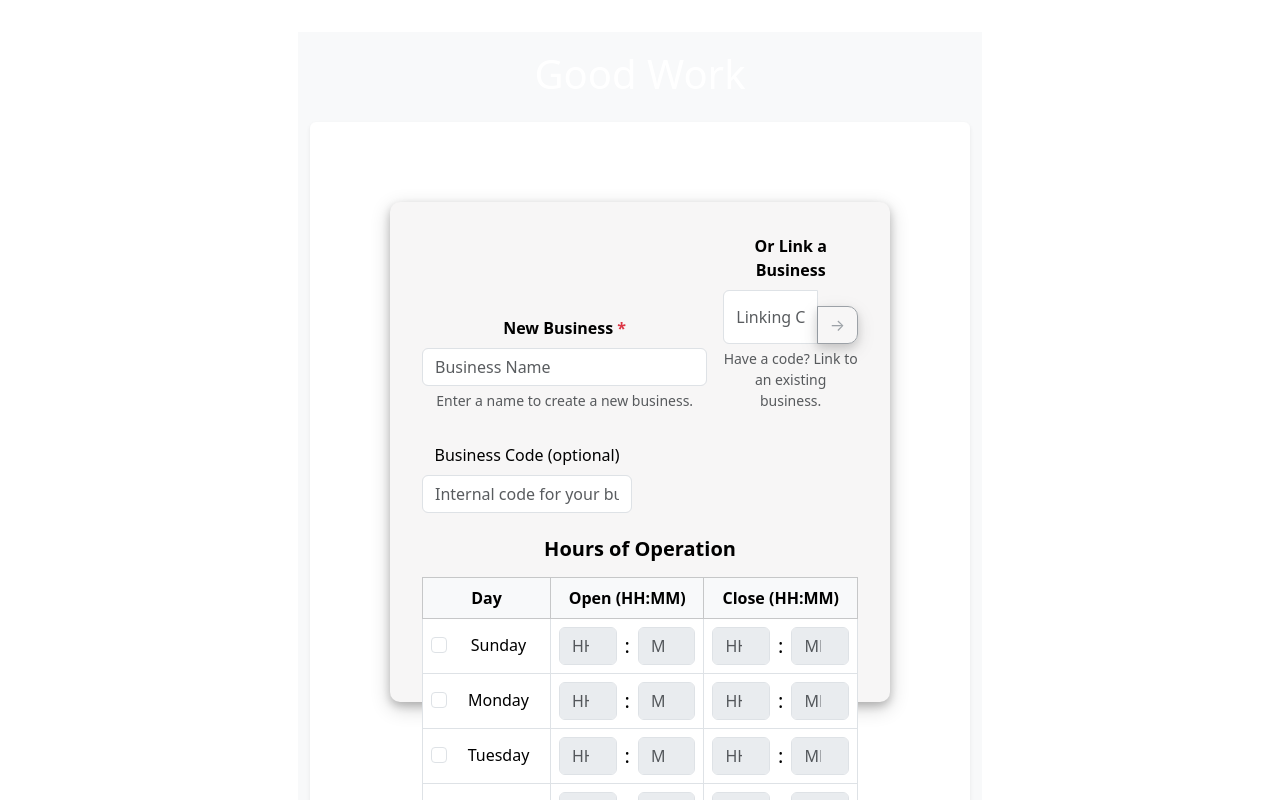
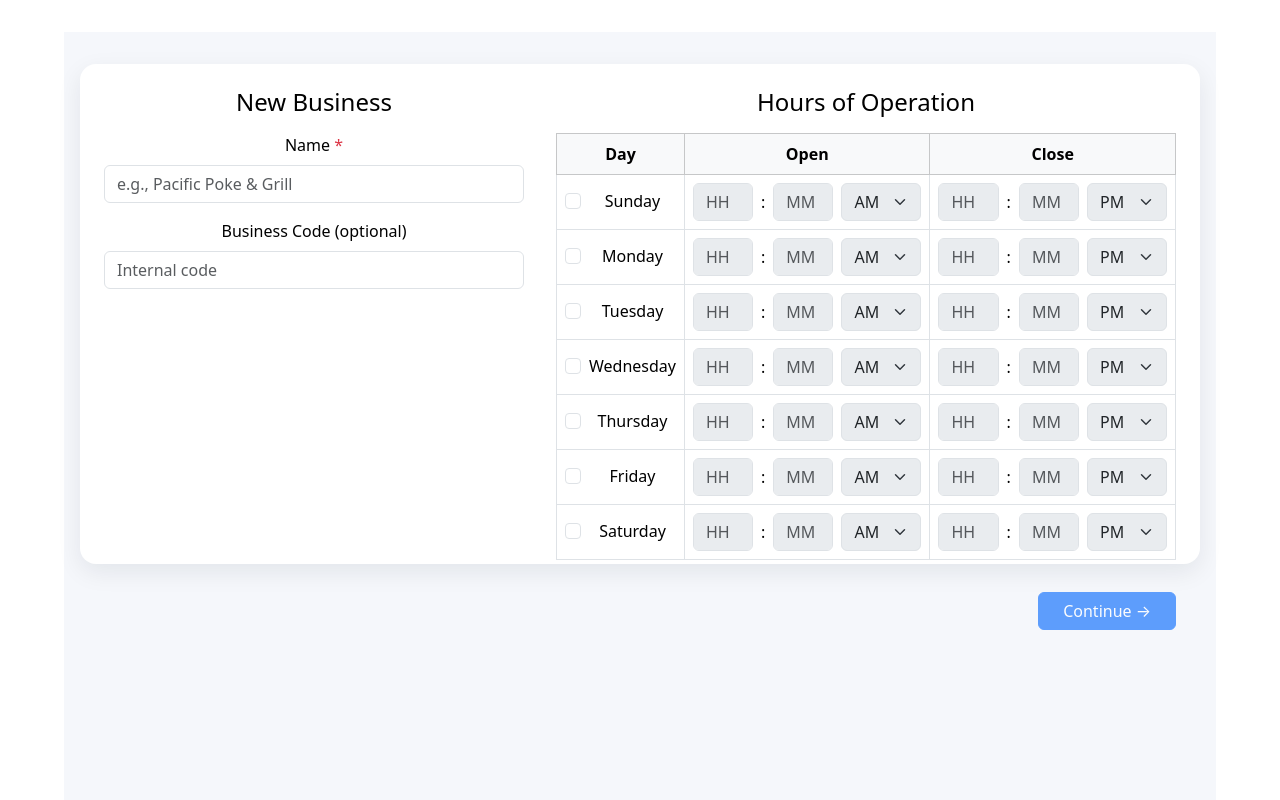
Before and after one commit to malex42/Capstone_Team-3, a React app in the folder frontend/: page /create-business in a window 1280 px wide. Shown: the top 800 px of the page. Built offline with nearby package versions, Linux system fonts and the light colour scheme; the HTML template or start-up script is replaced by a standard one.

Commit message:
business ui

```diff
--- a/frontend/src/pages/createBusiness.jsx
+++ b/frontend/src/pages/createBusiness.jsx
@@ -1,105 +1,105 @@
+// src/pages/CreateBusiness.jsx
 import { useMemo, useState } from "react";
 import { useNavigate } from "react-router-dom";
-import { authenticatedRequest } from "@/lib/api"; // adjust if your API helper differs
-import "../styles/createBusiness.css";               // optional extra styles
+import { authenticatedRequest } from "@/lib/api";
 
-const DAYS = ["Sunday","Monday","Tuesday","Wednesday","Thursday","Friday","Saturday"];
+const DAYS = ["Sunday", "Monday", "Tuesday", "Wednesday", "Thursday", "Friday", "Saturday"];
 
-// helper: keep HH 0–23, MM 0–59
+// helpers
 const clamp = (v, min, max) => Math.max(min, Math.min(max, v ?? 0));
 const toInt = (v) => Number.isFinite(+v) ? parseInt(v, 10) : 0;
+const to24 = (h12, mer) => {
+  const h = clamp(toInt(h12), 1, 12);
+  if (!Number.isFinite(h)) return 0;
+  if (mer === "AM") return h % 12;   // 12AM -> 0
+  return (h % 12) + 12;              // 12PM -> 12
+};
 
 export default function CreateBusiness() {
   const navigate = useNavigate();
 
-  // top fields
-  const [appName] = useState("Good Work");            // banner / title
+  // left column fields
   const [businessName, setBusinessName] = useState("");
-  const [businessCode, setBusinessCode] = useState("");  // optional internal code when creating
+  const [businessCode, setBusinessCode] = useState("");
 
-  // link existing
-  const [linkCode, setLinkCode] = useState("");
-
-  // hours state
+  // hours state (right column)
   const [hours, setHours] = useState(
     DAYS.map((day) => ({
       day,
       enabled: false,
-      openHH: "", openMM: "",
-      closeHH: "", closeMM: "",
+      open12: "", openMM: "", openMer: "AM",
+      close12: "", closeMM: "", closeMer: "PM",
     }))
   );
 
   const [submitting, setSubmitting] = useState(false);
   const [error, setError] = useState("");
 
-  const disabledSubmit = useMemo(() => {
-    if (!businessName.trim() && !linkCode.trim()) return true; // need either create or link
-    return false;
-  }, [businessName, linkCode]);
+  const disabledSubmit = useMemo(() => !businessName.trim(), [businessName]);
 
-  const onToggleDay = (i, checked) => {
+  const onToggleDay = (i, checked) =>
     setHours((prev) => {
       const next = [...prev];
       next[i].enabled = checked;
       return next;
     });
-  };
 
-  const onTimeChange = (i, field, value) => {
+  const onTimeChange = (i, field, value) =>
     setHours((prev) => {
       const next = [...prev];
-      // keep only numbers; allow empty for easy typing
       const sanitized = value === "" ? "" : value.replace(/\D+/g, "");
       next[i][field] = sanitized;
       return next;
     });
-  };
 
-  // simple validation for HH:MM ranges & open < close (same-day)
+  const onMerChange = (i, field, value) =>
+    setHours((prev) => {
+      const next = [...prev];
+      next[i][field] = value; // "AM" | "PM"
+      return next;
+    });
+
   const validate = () => {
-    if (linkCode.trim()) return { ok: true }; // linking path only
+    if (!businessName.trim()) return { ok: false, msg: "Business name is required." };
 
-    if (!businessName.trim()) {
-      return { ok: false, msg: "Business name is required (or provide a link code)." };
-    }
     const enabledDays = hours.filter((d) => d.enabled);
-    if (enabledDays.length === 0) {
-      return { ok: false, msg: "Select at least one day and provide open/close times." };
-    }
+    if (enabledDays.length === 0) return { ok: false, msg: "Select at least one day and fill times." };
+
     for (const d of enabledDays) {
-      if (
-        d.openHH === "" || d.openMM === "" ||
-        d.closeHH === "" || d.closeMM === ""
-      ) {
+      if (d.open12 === "" || d.openMM === "" || d.close12 === "" || d.closeMM === "")
         return { ok: false, msg: `Please fill times for ${d.day}.` };
-      }
-      const oh = clamp(toInt(d.openHH), 0, 23);
+
+      const oh = to24(d.open12, d.openMer);
+      const ch = to24(d.close12, d.closeMer);
       const om = clamp(toInt(d.openMM), 0, 59);
-      const ch = clamp(toInt(d.closeHH), 0, 23);
       const cm = clamp(toInt(d.closeMM), 0, 59);
+
       const openMin = oh * 60 + om;
       const closeMin = ch * 60 + cm;
-      if (openMin >= closeMin) {
+      if (openMin >= closeMin)
         return { ok: false, msg: `Close time must be after open time on ${d.day}.` };
-      }
     }
     return { ok: true };
   };
 
   const payloadForCreate = () => {
-    // convert to HH:MM 24h strings only for enabled days
     const schedule = hours
       .filter((d) => d.enabled)
-      .map((d) => ({
+      .map((d) => {
+        const oh = to24(d.open12, d.openMer);
+        const ch = to24(d.close12, d.closeMer);
+        const om = clamp(toInt(d.openMM), 0, 59);
+        const cm = clamp(toInt(d.closeMM), 0, 59);
+        return {
           day: d.day,
-        open: `${String(clamp(toInt(d.openHH), 0, 23)).padStart(2, "0")}:${String(clamp(toInt(d.openMM), 0, 59)).padStart(2, "0")}`,
-        close: `${String(clamp(toInt(d.closeHH), 0, 23)).padStart(2, "0")}:${String(clamp(toInt(d.closeMM), 0, 59)).padStart(2, "0")}`,
-      }));
+          open: `${String(oh).padStart(2, "0")}:${String(om).padStart(2, "0")}`,
+          close: `${String(ch).padStart(2, "0")}:${String(cm).padStart(2, "0")}`,
+        };
+      });
 
     return {
       name: businessName.trim(),
-      code: businessCode.trim() || undefined, // optional
+      code: businessCode.trim() || undefined,
       hours: schedule,
     };
   };
@@ -116,20 +116,10 @@ export default function CreateBusiness() {
 
     setSubmitting(true);
     try {
-      if (linkCode.trim()) {
-        // LINK EXISTING BUSINESS
-        await authenticatedRequest("/api/business/link", {
-          method: "POST",
-          body: { code: linkCode.trim() },
-        });
-      } else {
-        // CREATE NEW BUSINESS
       await authenticatedRequest("/api/business", {
         method: "POST",
         body: payloadForCreate(),
       });
-      }
-      // navigate to home on success
       navigate("/");
     } catch (err) {
       setError(err?.message || "Something went wrong.");
@@ -138,81 +128,72 @@ export default function CreateBusiness() {
     }
   };
 
+  // Simple, inline styles for the “big box” two-column layout (stacks on small screens)
+  const pageStyle = { background: "#f5f7fb", minHeight: "100vh", padding: "32px 16px" };
+  const bigBox = {
+    maxWidth: 1120,
+    margin: "0 auto",
+    background: "#fff",
+    borderRadius: 16,
+    boxShadow: "0 8px 24px rgba(16,24,40,.08)",
+    padding: "24px 24px 28px",
+  };
+  const grid = {
+    display: "grid",
+    gridTemplateColumns: "1fr",
+    gap: 24,
+  };
+  const gridLg = {
+    display: "grid",
+    gridTemplateColumns: "420px 1fr",
+    gap: 32,
+  };
+
+  // simple responsive switch: use 2 cols at >= 992px
+  const isWide = typeof window !== "undefined" ? window.innerWidth >= 992 : true;
+
   return (
-    <div className="min-vh-100 bg-light d-flex align-items-center">
-      <div className="container" style={{ maxWidth: 900 }}>
-        {/* Application Name Banner */}
-        <h1 className="display-6 text-center mb-4">{appName}</h1>
+    <main style={pageStyle}>
+      <form onSubmit={handleSubmit} style={bigBox}>
+        <div style={isWide ? gridLg : grid}>
+          {/* LEFT: Business name & code */}
+          <section>
+            <h4 className="mb-3">New Business</h4>
 
-        <div className="card shadow-sm border-0">
-          <div className="card-body p-4 p-md-5">
-            <form onSubmit={handleSubmit}>
-
-              {/* Top Row: New Business + Link Business */}
-              <div className="row g-3 align-items-end">
-                <div className="col-md-8">
-                  <label className="form-label fw-semibold">
-                    New Business <span className="text-danger">*</span>
+            <div className="mb-3">
+              <label className="form-label">
+                Name <span className="text-danger">*</span>
               </label>
               <input
                 className="form-control"
-                    type="text"
-                    placeholder="Business Name"
+                placeholder="e.g., Pacific Poke & Grill"
                 value={businessName}
                 onChange={(e) => setBusinessName(e.target.value)}
-                    disabled={!!linkCode.trim()}
               />
-                  <div className="form-text">Enter a name to create a new business.</div>
             </div>
 
-                <div className="col-md-4">
-                  <label className="form-label fw-semibold">Or Link a Business</label>
-                  <div className="input-group">
-                    <input
-                      className="form-control"
-                      type="text"
-                      placeholder="Linking Code"
-                      value={linkCode}
-                      onChange={(e) => setLinkCode(e.target.value)}
-                    />
-                    <button
-                      className="btn btn-outline-secondary"
-                      type="button"
-                      onClick={() => !disabledSubmit && handleSubmit(new Event("submit"))}
-                      disabled={!linkCode.trim() || submitting}
-                      title="Link"
-                    >
-                      →
-                    </button>
-                  </div>
-                  <div className="form-text">Have a code? Link to an existing business.</div>
-                </div>
-              </div>
-
-              {/* Optional internal Business Code when creating */}
-              <div className="row g-3 mt-3">
-                <div className="col-md-6">
+            <div className="mb-3">
               <label className="form-label">Business Code (optional)</label>
               <input
                 className="form-control"
-                    type="text"
-                    placeholder="Internal code for your business"
+                placeholder="Internal code"
                 value={businessCode}
                 onChange={(e) => setBusinessCode(e.target.value)}
-                    disabled={!!linkCode.trim()}
               />
             </div>
-              </div>
+          </section>
 
-              {/* Hours of Operation */}
-              <h5 className="fw-bold mt-4 mb-3">Hours of Operation</h5>
+          {/* RIGHT: Hours of Operation */}
+          <aside>
+            <h4 className="mb-3">Hours of Operation</h4>
+
             <div className="table-responsive">
               <table className="table table-bordered align-middle mb-0">
                 <thead className="table-light">
                   <tr>
                     <th>Day</th>
-                      <th className="text-center" style={{ width: 240 }}>Open (HH:MM)</th>
-                      <th className="text-center" style={{ width: 240 }}>Close (HH:MM)</th>
+                    <th className="text-center">Open</th>
+                    <th className="text-center">Close</th>
                   </tr>
                 </thead>
                 <tbody>
@@ -226,7 +207,6 @@ export default function CreateBusiness() {
                             type="checkbox"
                             checked={d.enabled}
                             onChange={(e) => onToggleDay(i, e.target.checked)}
-                              disabled={!!linkCode.trim()}
                           />
                           <label className="form-check-label" htmlFor={`day-${d.day}`}>
                             {d.day}
@@ -234,55 +214,81 @@ export default function CreateBusiness() {
                         </div>
                       </td>
 
+                      {/* Open */}
                       <td>
-                          <div className="d-flex align-items-center gap-2">
+                        <div className="d-flex align-items-center gap-2 justify-content-center">
                           <input
-                              type="number"
+                            type="text"
+                            inputMode="numeric"
                             className="form-control"
                             placeholder="HH"
-                              min={0}
-                              max={23}
-                              value={d.openHH}
-                              onChange={(e) => onTimeChange(i, "openHH", e.target.value)}
-                              disabled={!d.enabled || !!linkCode.trim()}
+                            maxLength={2}
+                            value={d.open12}
+                            onChange={(e) => onTimeChange(i, "open12", e.target.value)}
+                            disabled={!d.enabled}
+                            style={{ maxWidth: 72 }}
                           />
-                            <span className="fs-5">:</span>
+                          <span>:</span>
                           <input
-                              type="number"
+                            type="text"
+                            inputMode="numeric"
                             className="form-control"
                             placeholder="MM"
-                              min={0}
-                              max={59}
+                            maxLength={2}
                             value={d.openMM}
                             onChange={(e) => onTimeChange(i, "openMM", e.target.value)}
-                              disabled={!d.enabled || !!linkCode.trim()}
+                            disabled={!d.enabled}
+                            style={{ maxWidth: 72 }}
                           />
+                          <select
+                            className="form-select"
+                            value={d.openMer}
+                            onChange={(e) => onMerChange(i, "openMer", e.target.value)}
+                            disabled={!d.enabled}
+                            style={{ maxWidth: 88 }}
+                          >
+                            <option>AM</option>
+                            <option>PM</option>
+                          </select>
                         </div>
                       </td>
 
+                      {/* Close */}
                       <td>
-                          <div className="d-flex align-items-center gap-2">
+                        <div className="d-flex align-items-center gap-2 justify-content-center">
                           <input
-                              type="number"
+                            type="text"
+                            inputMode="numeric"
                             className="form-control"
                             placeholder="HH"
-                              min={0}
-                              max={23}
-                              value={d.closeHH}
-                              onChange={(e) => onTimeChange(i, "closeHH", e.target.value)}
-                              disabled={!d.enabled || !!linkCode.trim()}
+                            maxLength={2}
+                            value={d.close12}
+                            onChange={(e) => onTimeChange(i, "close12", e.target.value)}
+                            disabled={!d.enabled}
+                            style={{ maxWidth: 72 }}
                           />
-                            <span className="fs-5">:</span>
+                          <span>:</span>
                           <input
-                              type="number"
+                            type="text"
+                            inputMode="numeric"
                             className="form-control"
                             placeholder="MM"
-                              min={0}
-                              max={59}
+                            maxLength={2}
                             value={d.closeMM}
                             onChange={(e) => onTimeChange(i, "closeMM", e.target.value)}
-                              disabled={!d.enabled || !!linkCode.trim()}
+                            disabled={!d.enabled}
+                            style={{ maxWidth: 72 }}
                           />
+                          <select
+                            className="form-select"
+                            value={d.closeMer}
+                            onChange={(e) => onMerChange(i, "closeMer", e.target.value)}
+                            disabled={!d.enabled}
+                            style={{ maxWidth: 88 }}
+                          >
+                            <option>AM</option>
+                            <option>PM</option>
+                          </select>
                         </div>
                       </td>
                     </tr>
@@ -290,12 +296,12 @@ export default function CreateBusiness() {
                 </tbody>
               </table>
             </div>
+          </aside>
+        </div>
 
-              {/* Errors */}
-              {error && <div className="alert alert-danger mt-3 mb-0">{error}</div>}
-
-              {/* Submit */}
-              <div className="text-end mt-4">
+        {/* Errors + Submit */}
+        {error && <div className="alert alert-danger mt-3">{error}</div>}
+        <div className="text-end mt-3">
           <button
             type="submit"
             className="btn btn-primary px-4"
@@ -312,11 +318,7 @@ export default function CreateBusiness() {
             )}
           </button>
         </div>
-
       </form>
-          </div>
-        </div>
-      </div>
-    </div>
+    </main>
   );
 }
--- a/frontend/src/styles/createBusiness.css
+++ b/frontend/src/styles/createBusiness.css
@@ -0,0 +1,129 @@
+/* Page */
+.min-vh-100.bg-light { background: linear-gradient(180deg, #f7f8fb 0%, #eef1f6 100%); }
+
+/* Card polish */
+.card {
+  border-radius: 18px !important;
+  box-shadow: 0 8px 24px rgba(16, 24, 40, .08) !important;
+}
+.card-body { padding: clamp(20px, 3vw, 40px) !important; }
+
+/* Section titles */
+h5.fw-bold { margin-top: 1.5rem; }
+
+/* Segmented control for Create/Link */
+.segmented {
+  display: inline-flex; border: 1px solid #d0d5dd; border-radius: 999px; padding: 4px; gap: 4px;
+  background: #fff;
+}
+.segmented button {
+  border: 0; background: transparent; padding: 8px 14px; border-radius: 999px; font-weight: 600;
+}
+.segmented button.active { background: #1b62ff; color: #fff; box-shadow: 0 1px 2px rgba(27,98,255,.25); }
+
+/* Hours grid */
+.hours-grid {
+  display: grid;
+  grid-template-columns: repeat(1, 1fr);
+  gap: 12px;
+}
+@media (min-width: 768px) {
+  .hours-grid { grid-template-columns: repeat(2, 1fr); }
+}
+@media (min-width: 1100px) {
+  .hours-grid { grid-template-columns: repeat(3, 1fr); }
+}
+
+.hour-card {
+  border: 1px solid #e4e7ec; border-radius: 14px; background: #fff;
+  padding: 12px 14px; display: grid; grid-template-columns: 1fr; gap: 10px;
+}
+.hour-card.disabled { opacity: .55; }
+
+/* Day header row */
+.day-row { display: flex; align-items: center; justify-content: space-between; gap: 10px; }
+.day-row .day-name { font-weight: 600; }
+
+/* Time inputs */
+.time-row { display: grid; grid-template-columns: 1fr 1fr; gap: 10px; }
+.time-group { display: flex; align-items: center; gap: 6px; }
+
+.time-input {
+  width: 64px; text-align: center;
+  border: 1px solid #d0d5dd; border-radius: 10px; padding: 8px 6px; font-variant-numeric: tabular-nums;
+  box-shadow: 0 1px 0 rgba(16,24,40,.02);
+}
+.time-input:focus { outline: none; border-color: #1b62ff; box-shadow: 0 0 0 4px rgba(27,98,255,.12); }
+
+.time-colon { font-size: 20px; line-height: 1; margin: 0 2px; user-select: none; }
+
+/* Helpers row above grid */
+.hours-actions { display: flex; flex-wrap: wrap; gap: 8px; margin-bottom: 12px; }
+.hours-actions .btn { border-radius: 999px; }
+
+/* Sticky submit area on wide screens */
+@media (min-width: 768px) {
+  .submit-bar { display: flex; justify-content: flex-end; }
+}
+/* Two-panel layout polish */
+@media (min-width: 992px) { /* lg+ */
+  .pane-right-sticky {
+    position: sticky;
+    top: 16px;          /* distance from top when scrolling */
+    max-height: calc(100vh - 32px);
+    overflow: auto;     /* scroll just the hours pane if long */
+  }
+}
+
+/* Tighten the hours table a bit */
+.hours-table .form-control {
+  border-radius: 10px;
+  padding: 6px 8px;
+}
+.hours-table thead th { white-space: nowrap; }
+/* Page width + rhythm */
+.page {
+  max-width: 1120px;
+  margin: 0 auto;
+  padding: clamp(16px, 3vw, 32px);
+}
+
+/* Two-pane grid: stacks on mobile, 420px left on desktop */
+.layout {
+  display: grid;
+  grid-template-columns: 1fr;
+  gap: 28px;
+}
+@media (min-width: 992px) {
+  .layout { grid-template-columns: 420px 1fr; gap: 32px; }
+}
+
+/* Card */
+.panel {
+  background: #fff;
+  border-radius: 16px;
+  box-shadow: 0 8px 24px rgba(16,24,40,.08);
+  padding: clamp(16px, 2.4vw, 28px);
+}
+
+/* Segmented control */
+.segmented {
+  display: inline-flex; gap: 6px; padding: 4px;
+  border: 1px solid #d0d5dd; border-radius: 999px; background: #fff;
+}
+.segmented button { border: 0; padding: 8px 14px; border-radius: 999px; font-weight: 600; background: transparent; }
+.segmented .active { background: #1b62ff; color: #fff; }
+
+/* Form bits */
+.field { margin-bottom: 16px; }
+.field label { font-weight: 600; margin-bottom: 6px; }
+.actions { margin-top: 20px; }
+
+/* Hours table compact */
+.hours thead th { white-space: nowrap; }
+.hours .form-control { border-radius: 10px; padding: 6px 8px; }
+
+/* Make hours pane sticky on desktop */
+@media (min-width: 992px) {
+  .sticky { position: sticky; top: 16px; max-height: calc(100vh - 32px); overflow: auto; }
+}
```
Lines whose indentation alone changed are shown as unchanged.
